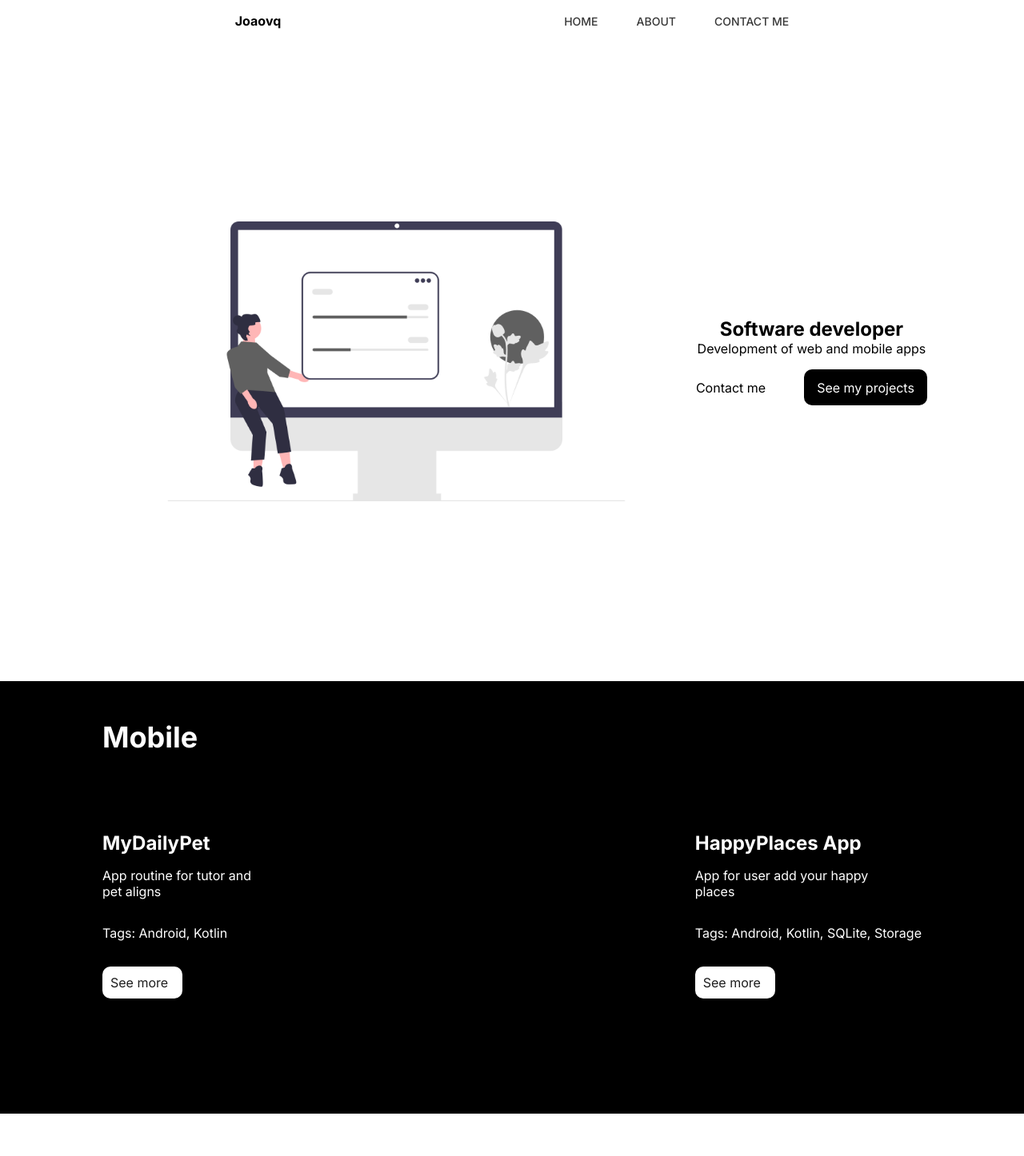
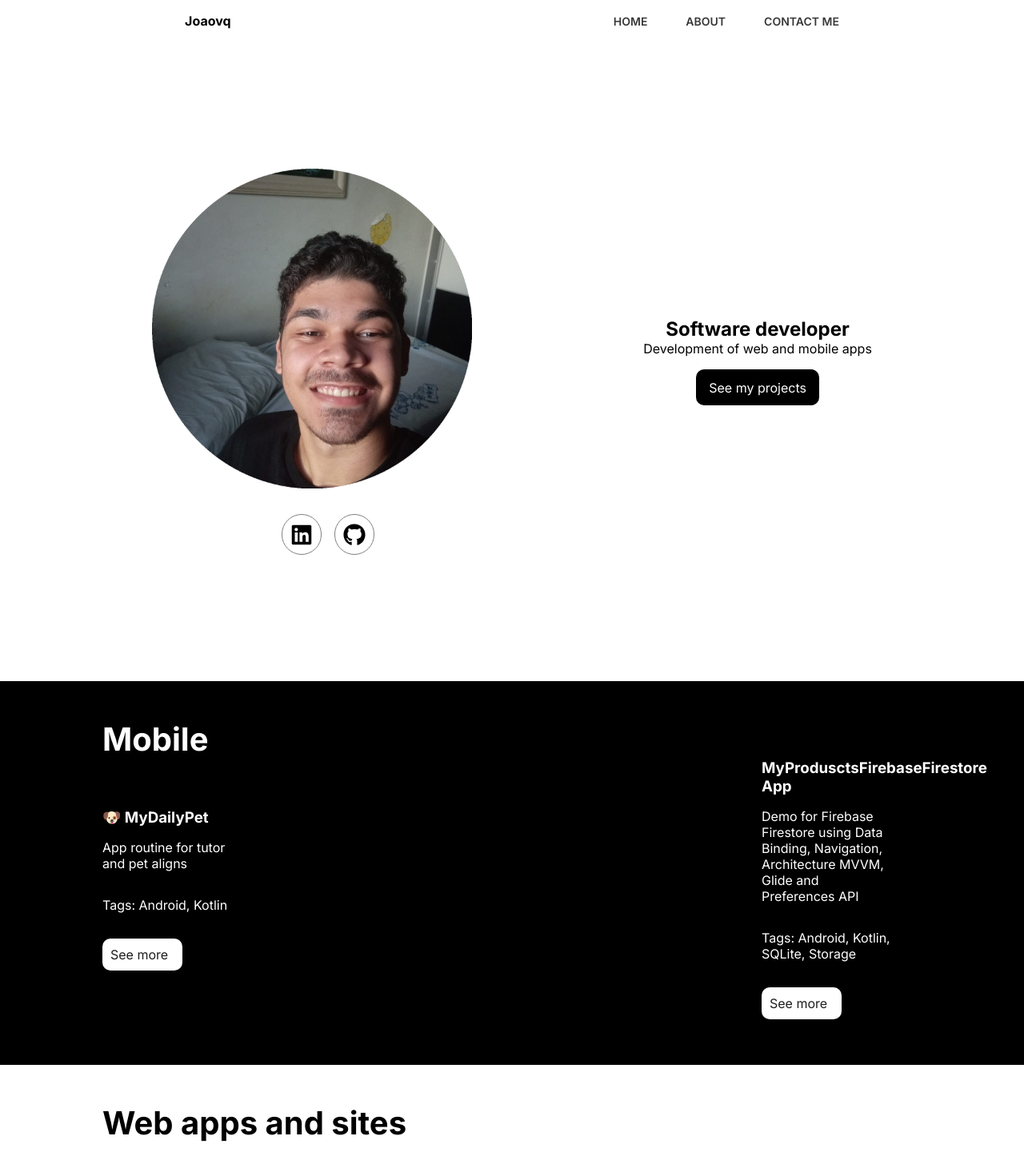
Before and after one commit to joaovq/my-profile, a Next.js app: page / in a window 1280 px wide. Shown: the top 1446 px of the page at 80% size. Built offline with nearby package versions, Linux system fonts and the light colour scheme.

Commit message:
feat: update myprojects

```diff
--- a/package.json
+++ b/package.json
@@ -9,11 +9,13 @@
     "lint": "next lint"
   },
   "dependencies": {
+    "aos": "^2.3.4",
     "axios": "^1.5.1",
     "next": "13.5.4",
     "react": "^18",
     "react-dom": "^18",
     "react-icons": "^4.12.0",
+    "react-markdown": "^9.0.1",
     "styled-components": "^6.1.1",
     "swr": "^2.2.4"
   },
--- a/src/app/components/header/header.module.scss
+++ b/src/app/components/header/header.module.scss
@@ -7,12 +7,16 @@
 }
 
 .headerMainContainer {
-    width: 80%;
+    width: 100%;
     display: flex;
     justify-content: space-around;
     align-items: center;
     flex-wrap: wrap;
     gap: 3rem;
+}
+
+.active {
+    opacity: 1;
 }
 
 .navItems {
@@ -24,14 +28,9 @@
         color: v.$base-color;
         font-size: 14px;
         opacity: .8;
-        font-weight: 500;
+        font-weight: 600;
     }
     a:hover {
         opacity: 1;
     }
 }
-
-
-.active {
-    font-weight: bold;
-}
--- a/src/app/components/header/header.tsx
+++ b/src/app/components/header/header.tsx
@@ -8,7 +8,7 @@ export function Header() {
         <h4>Joaovq</h4>
         <nav>
           <div className={styles.navItems}>
-            <Link href='/'className='active'>HOME</Link>
+            <Link href='/' className='active'>HOME</Link>
             <Link href={`/about`}>ABOUT</Link>
             <Link href={`/`}>CONTACT ME</Link>
           </div>
--- a/src/app/domain/model/project.tsx
+++ b/src/app/domain/model/project.tsx
@@ -3,6 +3,20 @@ export type Project = {
     name: string;
     description: string,
     technologies: Tech[],
+    text: string,
+    links: Link[]
+}
+
+export type Link = {
+    id: number,
+    type: LinkTypes,
+    href: string
+}
+
+export enum LinkTypes {
+    GITHUB = 'Github',
+    SITE = 'Site',
+    G_PLAY = 'GooglePlay',
 }
 
 export type Tech = {
@@ -13,19 +27,41 @@ export type Tech = {
 export const projects: Project[] = [
     {
         id: 1,
-        name: "MyDailyPet",
+        name: "🐶 MyDailyPet",
         description: "App routine for tutor and pet aligns",
-        technologies: [{ id: 1, name: "Android" }, { id: 2, name: "Kotlin" }]
+        technologies: [{ id: 1, name: "Android" }, { id: 2, name: "Kotlin" }],
+        text: `
+📆 My pet routine was thought through my need to be able to organize my pet's important things in one place.
+With the app you can create reminders, add tasks and your pet's data. With this you have information that may be necessary for the day-to-day with your pet. My Daily Pet came to make your day-to-day life easier.
+The app is available on the Google Play Store.
+\n
+The application was developed from the good practices indicated by google and through the knowledge acquired by me so far. These were some of the technologies, architectures and standards used:
+\n
+        `,
+        links: [
+            {
+                id: 1,
+                type: LinkTypes.GITHUB,
+                href: "https://github.com/joaovq/MyDailyPet"
+            },
+            {
+                id: 1,
+                type: LinkTypes.G_PLAY,
+                href: "https://github.com/joaovq/MyDailyPet"
+            }
+        ]
     },
     {
         id: 2,
-        name: "HappyPlaces App",
-        description: "App for user add your happy places",
+        name: "MyProdusctsFirebaseFirestore App",
+        description: "Demo for Firebase Firestore using Data Binding,\n Navigation, Architecture MVVM, Glide and Preferences API",
         technologies: [
             { id: 1, name: "Android" },
             { id: 2, name: "Kotlin" },
             { id: 3, name: "SQLite" },
             { id: 4, name: "Storage" },
-        ]
+        ],
+        text: "",
+        links: []
     }
 ]
--- a/src/app/home/components/contact.tsx
+++ b/src/app/home/components/contact.tsx
@@ -3,9 +3,12 @@ import styled from 'styled-components'
 import ContactForm from './contactForm'
 
 const Container = styled.section`
-    padding: 0 6rem;
+    padding: 0 2rem;
     .title {
         font-size: 36px;
+    }
+    @media (min-width: 500px) {
+        padding: 0 6rem;
     }
 `
 
--- a/src/app/home/components/mobileProjects.tsx
+++ b/src/app/home/components/mobileProjects.tsx
@@ -10,9 +10,11 @@ const MobileProjectsContainer = styled.section`
     display: flex;
     padding: 3rem 0rem;
     justify-content: center;
+    width: 100%;
+
     .title {
         color: white;
-        font-size: 36px;
+        font-size: 2.5rem;
     }
     .content {
         width: 80%;
@@ -24,9 +26,8 @@ const MobileProjectsContainer = styled.section`
         display: flex;
         flex-direction: row;
         flex-wrap: wrap;
-        gap: 2rem;
+        gap: 1rem;
         width: 100%;
-        margin: 6rem 0rem;
         justify-content: space-between;
         align-items: center;
     }
--- a/src/app/home/components/presentation.tsx
+++ b/src/app/home/components/presentation.tsx
@@ -1,14 +1,16 @@
 import React from 'react'
 import styled from 'styled-components'
-import MainImage from '../../../../public/main-image.png'
+import MainImage from '../../../../public/MPhoto.png'
 import Image from 'next/image'
+import { FaAws, FaGithub, FaLinkedin, FaVoicemail } from 'react-icons/fa'
+import Link from 'next/link'
 
 const SectionPresentation = styled.section`
   @import '../../page.module.scss';
   display: flex;
   flex-direction: row;
   align-items: center;
-  justify-content: center;
+  justify-content: space-evenly;
   flex-wrap: wrap-reverse;
   padding: 1rem;
   min-height: 100vh;
@@ -42,26 +44,69 @@ const SectionPresentation = styled.section`
       transform: translateY(-10px);
     }
   }
+  .main-image {
+    display: flex;
+    flex-direction: column;
+    justify-content: center;
+    gap: 2rem;
+  }
+  .social {
+    display: flex;
+    justify-content: center;
+    gap: 1rem;
+    width: 100%;
+  }
+  .social-item {
+    border: .1px solid gray;
+    display: flex;
+    padding: 10px;
+    align-items: center;
+    border-radius: 50px;
+    font-size: 28px;
+    color: black;
+    svg {
+      margin-top: 1px;
+    }
+    &:hover {
+      opacity: .8;
+      svg {
+        color: blue;
+        transform: scale(1.1);
+        transition: all .3s;
+      }
+    }
+  }
 `
 
 const Presentation = () => {
   return (
     <SectionPresentation>
-      <Image src={MainImage} alt='Human computer interaction' style={{
-        width: "60%", height: "auto",
-        minWidth: 300,
-      }} />
-      <div className="context-presentation">
+      <div className='main-image'>
+        <Image src={MainImage} alt='Human computer interaction' style={{
+          width: "100%", height: "auto",
+          minWidth: 200,
+          marginRight: 40,
+          maxWidth: 400
+        }} />
+        <div className='social'>
+          <Link href={"https://www.linkedin.com/in/joaovitorqueiroz/"} target='_blank'  className='social-item'>
+            <FaLinkedin/>
+          </Link>
+          <Link href={"https://github.com/joaovq"} target='_blank' className='social-item'>
+            <FaGithub/>
+          </Link>
+        </div>
+      </div>
+      <div className="context-presentation" data-aos="zoom-out-left">
         <div className="text">
-        <h1>Software developer</h1>
-        <span>Development of web and mobile apps</span>
+          <h1>Software developer</h1>
+          <span>Development of web and mobile apps</span>
         </div>
         <div className="box-button">
-          <a href="#contact" id='btn-contact'>Contact me</a>
           <a href="#mobileprojects" id='btn-myproject'>See my projects</a>
         </div>
       </div>
-      </SectionPresentation>
+    </SectionPresentation>
   )
 }
 
--- a/src/app/home/components/webProjects.tsx
+++ b/src/app/home/components/webProjects.tsx
@@ -11,21 +11,21 @@ const ProjectsContainer = styled.section`
     padding: 3rem 0rem;
     justify-content: center;
     .title {
-        font-size: 36px;
+        font-size: 2.5rem;
     }
     .content {
         width: 80%;
         height: 100%;
         display: flex;
         flex-direction: column;
+        gap: 1rem;
     }
     .projects {
         display: flex;
         flex-direction: row;
         flex-wrap: wrap;
-        gap: 2rem;
+        gap: 1rem;
         width: 100%;
-        margin: 6rem 0rem;
         justify-content: space-between;
         align-items: center;
     }
--- a/src/app/layout.tsx
+++ b/src/app/layout.tsx
@@ -1,6 +1,7 @@
 import './globals.scss'
 import type { Metadata } from 'next'
 import { Inter } from 'next/font/google'
+import Header from './components/header/header'
 
 const inter = Inter({ subsets: ['latin'] })
 
@@ -16,7 +17,10 @@ export default function RootLayout({
 }) {
   return (
     <html lang="en">
-      <body className={inter.className}>{children}</body>
+      <body className={inter.className}>
+        <Header/>
+        {children}
+      </body>
     </html>
   )
 }
--- a/src/app/page.tsx
+++ b/src/app/page.tsx
@@ -13,7 +13,6 @@ const MainContainer = styled.main`
 export default function Home() {
   return (
     <>
-    <Header/>
     <MainContainer>
       <Presentation/>
       <MobileProjects/>
--- a/src/app/project/components/projectItem.tsx
+++ b/src/app/project/components/projectItem.tsx
@@ -6,11 +6,14 @@ const Container = styled.div<{ $colorPrimary: string, $colorSecondary:string,  }
 display: flex;
 flex-direction: column;
 gap: 2rem;
-min-width: 200px;
+max-width: 200px;
+width: 100%;
 height: 100%;
 .content {
     display: flex;
     flex-direction: column;
+    text-overflow: ellipsis;
+    max-lines: 1;
     gap: 1rem;
 }
 .projectTitle {
@@ -34,13 +37,18 @@ height: 100%;
 .tech {
     color: ${ props => props.$colorPrimary};
 }
+@media screen and (max-width: 500px) {
+    h3 {
+        font-size: 1rem;
+    }
+}
 `
 
 export const ProjectItem = ({ data, colorPrimary, colorSecondary = "#1E1E1E" }:ProjectItemProps) => {
     return (
         <Container $colorPrimary={colorPrimary} $colorSecondary={colorSecondary}>
             <div className="content">
-                <h2 className='projectTitle'>{data.name}</h2>
+                <h3 className='projectTitle'>{data.name}</h3>
                 <p className='description'>{data.description}</p>
             </div>
             <div className='tech'>
```
Also changed, not shown: src/app/project/[id]/page.tsx (+60 -6 lines), public/MPhoto.png (added), 1 other file (tests, documents, lock files or other folders).
